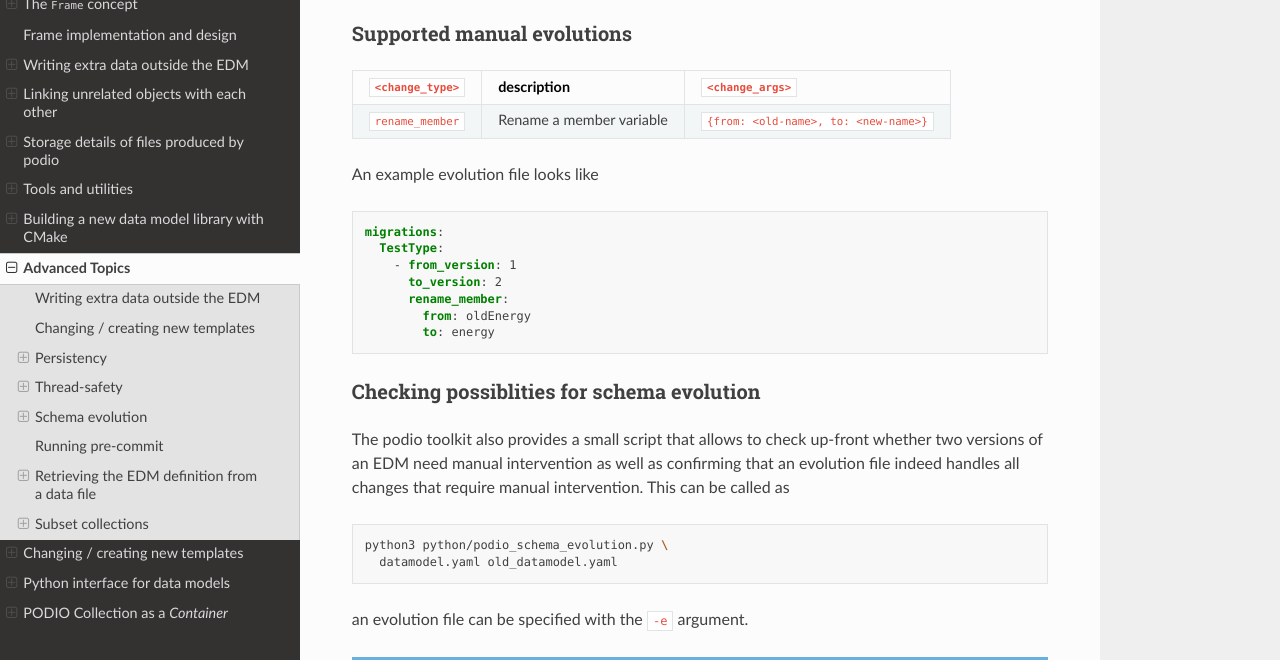
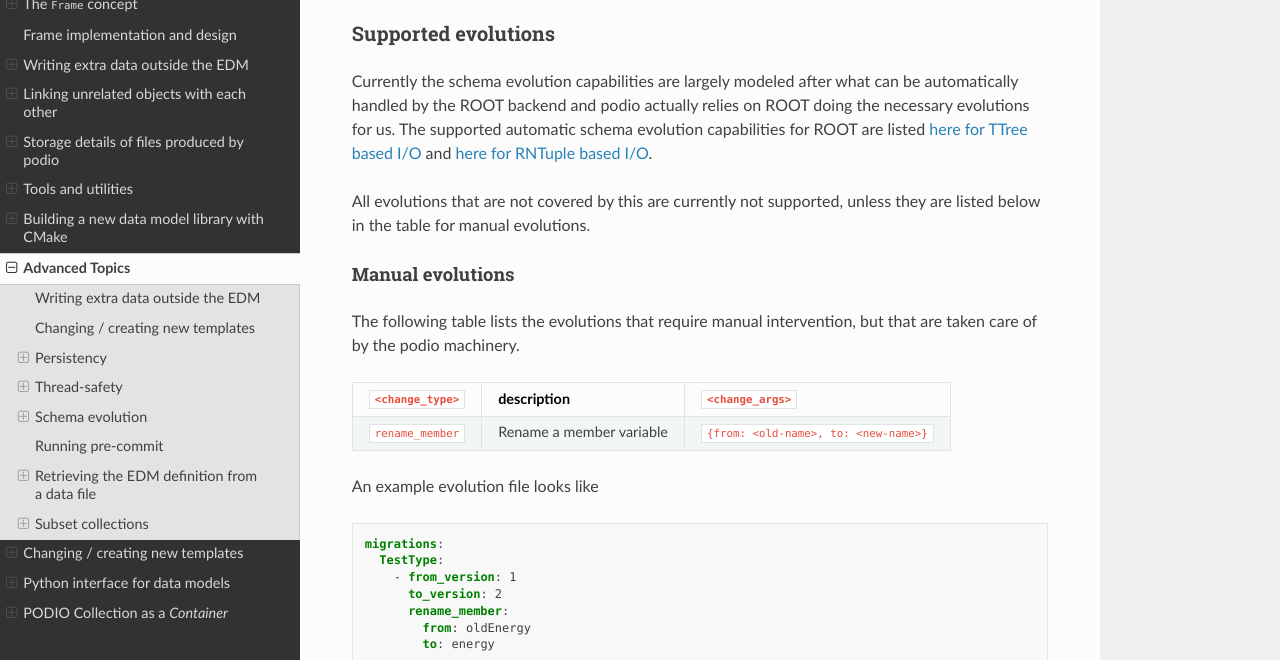
Before and after one commit to AIDASoft/podio, a Sphinx documentation site: the page built from doc/advanced_topics.md, in a window 1280 px wide and 900 px high, scrolled down 2996 px, cut to the strip 240-900 px from the top of the window. Built offline with Sphinx 7.4.7 and the Read the Docs theme 3.1.0, drawn with Linux system fonts in a browser that asks for light colours; pages that are not in the unit, such as notebooks, are missing from menus; the version number could not be read and is left out.

Commit message:
Clarify a bit better what is supported
and by exclusion what is not

```diff
--- a/doc/advanced_topics.md
+++ b/doc/advanced_topics.md
@@ -155,7 +155,23 @@ python3 python/podio_class_generator.py \
 :::
 ::::
 
-### Supported manual evolutions
+### Supported evolutions
+
+Currently the schema evolution capabilities are largely modeled after what can
+be automatically handled by the ROOT backend and podio actually relies on ROOT
+doing the necessary evolutions for us. The supported automatic schema evolution
+capabilities for ROOT are listed [here for TTree based
+I/O](https://root.cern/manual/io/#automatic-schema-evolution) and [here for
+RNTuple based
+I/O](https://root.cern.ch/doc/master/md_tree_2ntuple_2doc_2SchemaEvolution.html).
+
+All evolutions that are not covered by this are currently not supported, unless
+they are listed below in the table for manual evolutions.
+
+#### Manual evolutions
+
+The following table lists the evolutions that require manual intervention, but
+that are taken care of by the podio machinery.
 
 | `<change_type>` | description              | `<change_args>`                      |
 |-----------------|--------------------------|--------------------------------------|
```
